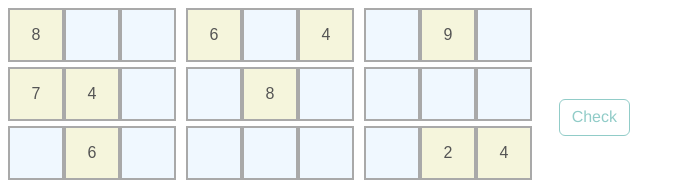
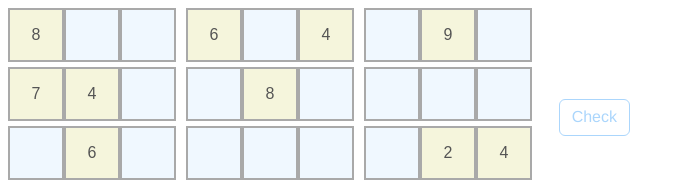
Before and after one commit to anpe9592/Sudoku-vue, a Vue app: page / in a window 1280 px wide. Shown: the top 189 px of the page, without its empty margins (0-685 px from the left). Built offline with nearby package versions, Linux system fonts and the light colour scheme.

Commit message:
updated button color

```diff
--- a/src/components/gameMenu.vue
+++ b/src/components/gameMenu.vue
@@ -78,15 +78,15 @@ export default {
   height: 2em;
   justify-content: center;
   padding: 0.1em 0.75em;
-  border: 1px solid #91CCC8;
-  color: #91CCC8;
+  border: 1px solid rgb(171, 214, 252);
+  color: rgb(171, 214, 252);
   border-radius: 6px;
   align-items: center;
   cursor: pointer;
 }
 
 .button:hover {
-  background-color: #91CCC8;
+  background-color: rgb(171, 214, 252);
   color: white;
 }
 
```
